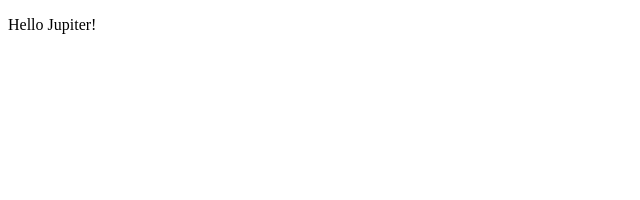
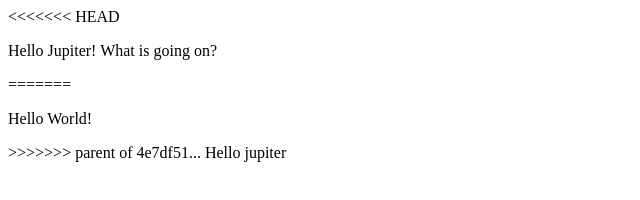
Before and after one commit to kevinripka-uiowa/assignments, a plain HTML site: page index.html in a window 1280 px wide. Shown: the whole page, without its empty margins (0-640 px from the left). Drawn offline with Linux system fonts and the light colour scheme.

Commit message:
Revert "Revert"
This reverts commit d67294c33580d0d27772b41b27532c0dd724a45e.

```diff
--- a/index.html
+++ b/index.html
@@ -7,6 +7,10 @@
     <meta name="keywords" content="">
 </head>
 <body>
-    <p>Hello Jupiter!</p>
+<<<<<<< HEAD
+    <p>Hello Jupiter! What is going on?</p>
+=======
+    <p>Hello World!</p>
+>>>>>>> parent of 4e7df51... Hello jupiter
 </body>
 </html>
```
